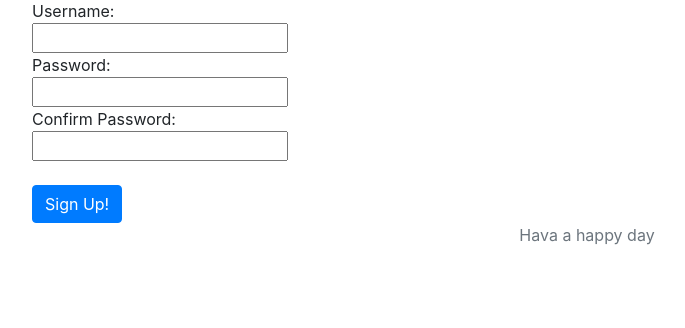
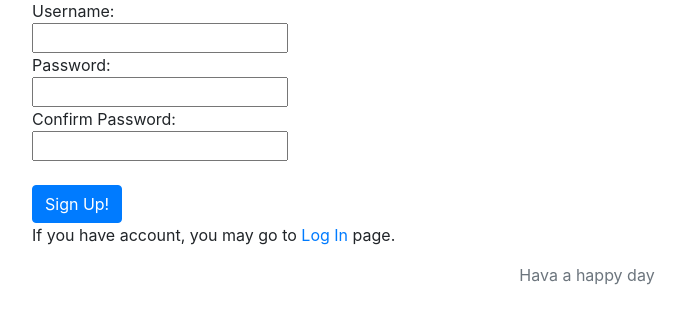
Before and after one commit to ShakhzodbekYuldoshov/django-product_hunt-clone, a Django app: template account/templates/accounts/sign_up.html in a window 1280 px wide. Shown: the part 123-451 px from the top of the page, without its empty margins (53-738 px from the left). Run offline with Django 3.2, Linux system fonts and the light colour scheme; the template is opened without the code that fills it, so the values that code supplies are empty; some libraries are stand-ins or nearby versions.

Commit message:
sign up and log in linked to each other

```diff
--- a/account/templates/accounts/log_in.html
+++ b/account/templates/accounts/log_in.html
@@ -36,4 +36,6 @@ Password:
 
 </form>
 
+<p>If you do not have account, you may go to <a href="{% url 'sign_up' %}">Sign Up</a> page. </p>
+
 {% endblock content %}
--- a/account/templates/accounts/sign_up.html
+++ b/account/templates/accounts/sign_up.html
@@ -42,4 +42,6 @@ Confirm Password:
 
 </form>
 
+<p>If you have account, you may go to <a href="{% url 'log_in' %}">Log In </a> page. </p>
+
 {% endblock content %}
```
